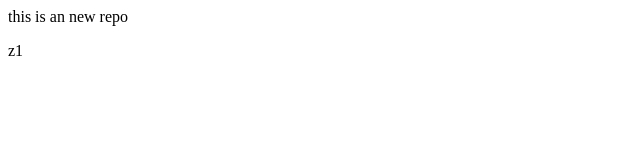
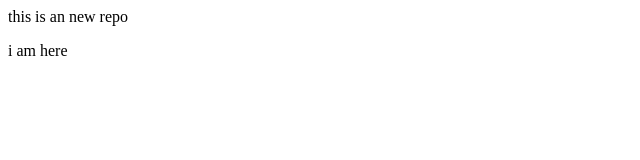
Before and after one commit to KuldeepSingh-18/localrepo, a plain HTML site: page index.html in a window 1280 px wide. Shown: the full height of the page, 0-640 px from the left. Drawn offline with Linux system fonts and the light colour scheme.

Commit message:
added one

```diff
--- a/index.html
+++ b/index.html
@@ -1,2 +1,2 @@
 <p>this  is an new repo</p>
- <p>z1</p>
+ <p>i am  here</p>
```
